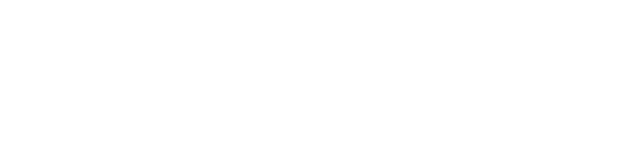
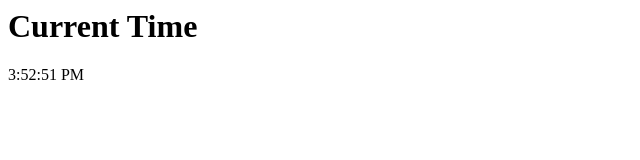
Before and after one commit to abhisheksati51/alarm_clock, a plain HTML site: page index.html in a window 1280 px wide. Shown: the whole page, without its empty margins (0-640 px from the left). Drawn offline with Linux system fonts and the light colour scheme.

Commit message:
work on html and javscript file

```diff
--- a/index.html
+++ b/index.html
@@ -6,7 +6,10 @@
     <link rel="stylesheet" href="style.css">
 </head>
 <body>
-
+    <div id="app">
+        <h1>Current Time</h1>
+        <div id="current-time"></div>
+    </div>
 
     <script src="script.js"></script>
 </body>
--- a/script.js
+++ b/script.js
@@ -0,0 +1,52 @@
+// create  a function to convert time to string
+
+const getTimeString = ({hours,minutes,seconds,zone})=>
+{
+    // here this condition is check if minutes/10 is less than 1 than add 0 before the number
+    if(minutes/10<1)
+    {
+        minutes ="0"+minutes;
+    }
+  // here this condition is check if seconds/10 is less than 1 than add 0 before the number
+
+  if(seconds/10 < 1)
+    {
+        seconds ="0"+seconds;
+    }
+
+    return `${hours}:${minutes}:${seconds} ${zone}`;
+};
+
+// function to display curren time on screen
+
+const renderTime =() =>
+{
+    var currentTime = document.getElementById("current-time");
+
+    // create a new object
+
+    const curretDate = new Date();
+
+    var hours = curretDate.getHours();
+    var minutes = curretDate.getMinutes();
+    var seconds = curretDate.getSeconds();
+
+    // We determine if it's "AM" or "PM" based on whether the hours are greater than or equal to 12.
+
+    var zone = hours >=12 ? "PM":"AM";
+
+     // If the hours are greater than 12, we convert them to a 12-hour format.
+
+    if(hours>=12)
+    {
+        hours = hours%12;
+    }
+    // We're calling another function called "getTimeString" to create a formatted time string
+    const timeString = getTimeString({hours,minutes,seconds,zone});
+    currentTime.innerHTML = timeString;
+
+
+};
+
+// We're setting the content of the "currentTime" element to the formatted time string.
+setInterval(renderTime,1000);
```
